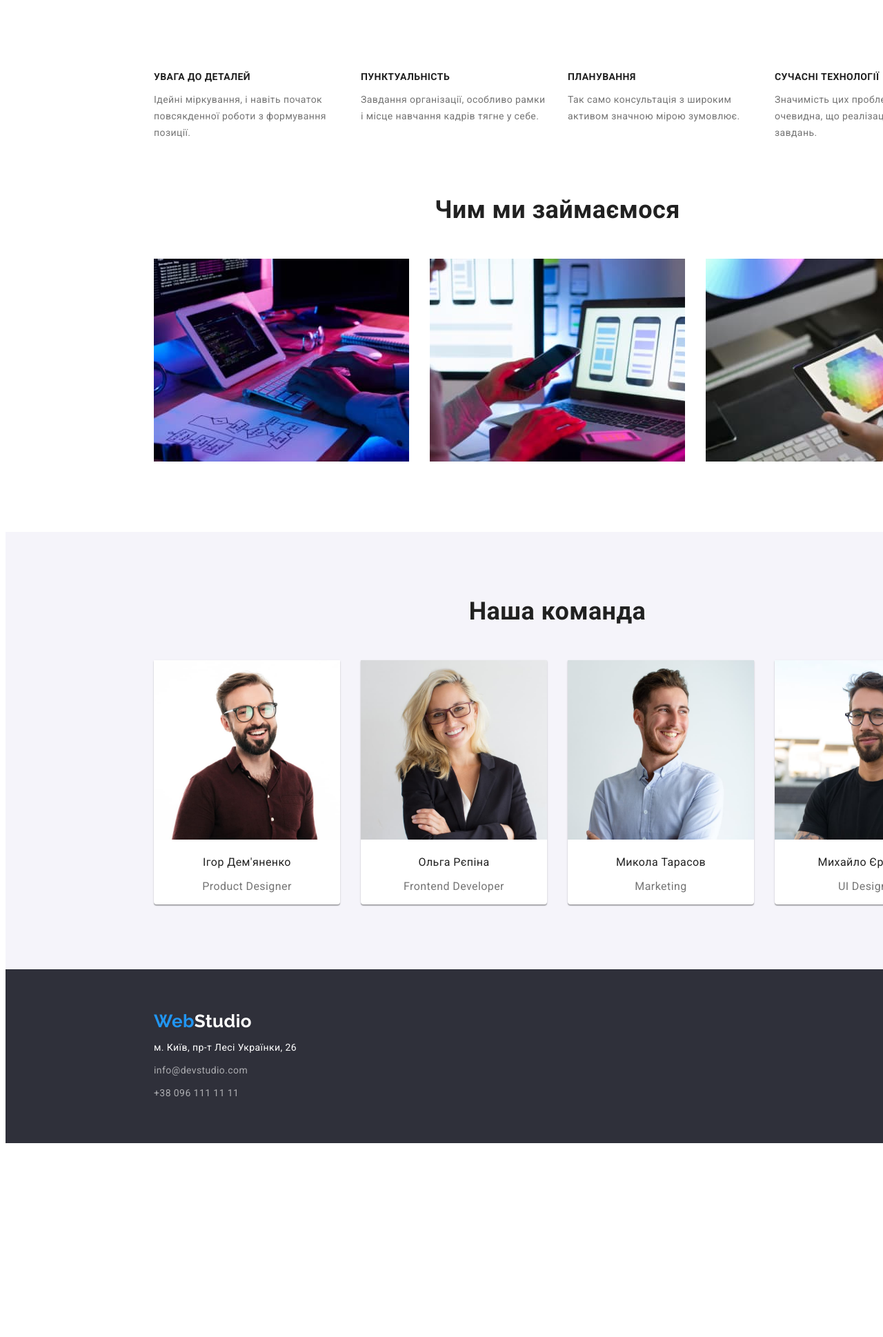
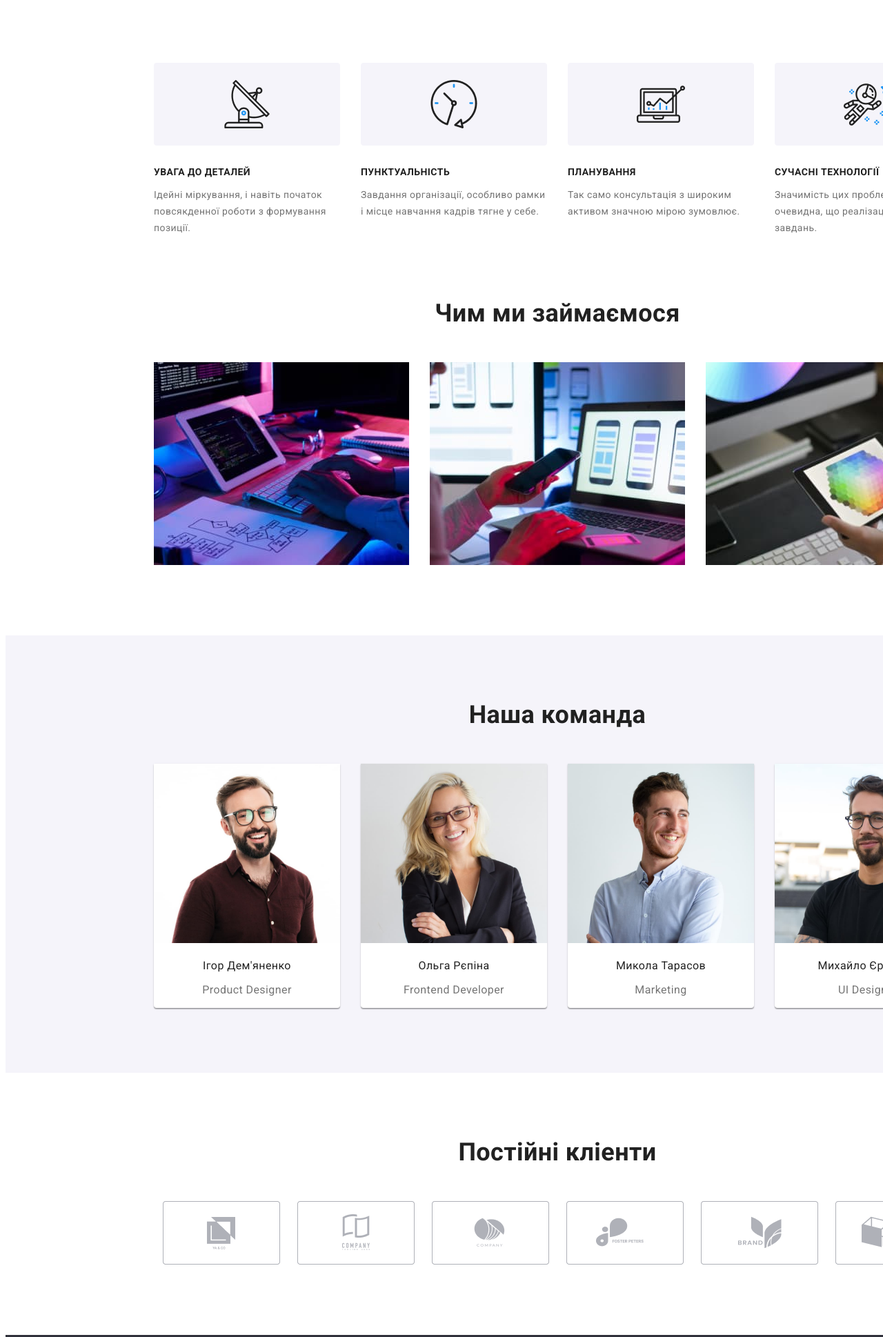
Before and after one commit to OlehMad/self-practice, a plain HTML site: page index.html in a window 1280 px wide. Shown: the part 692-2630 px from the top of the page at 69% size. Before the commit the page ends 2357 px from the top, so only its background shows below. Drawn offline with Linux system fonts and the light colour scheme.

Commit message:
Lesson 3-4

```diff
--- a/index.html
+++ b/index.html
@@ -51,32 +51,40 @@
       <!-- Features -->
       <section class="features">
         <ul class="list">
-          <li>
+          <li class="attantion">
+            <div class="card-inner-position">
               <h2>УВАГА ДО ДЕТАЛЕЙ</h2>
               <p>
                 Ідейні міркування, і навіть початок повсякденної роботи з
                 формування позиції.
               </p>
+            </div>
           </li>
-          <li>
+          <li class="punctuality">
+            <div class="card-inner-position">
               <h2>ПУНКТУАЛЬНІСТЬ</h2>
               <p>
-              Завдання організації, особливо рамки і місце навчання кадрів тягне
-              у себе.
+                Завдання організації, особливо рамки і місце навчання кадрів
+                тягне у себе.
               </p>
+            </div>
           </li>
-          <li>
+          <li class="planing">
+            <div class="card-inner-position">
               <h2>ПЛАНУВАННЯ</h2>
               <p>
                 Так само консультація з широким активом значною мірою зумовлює.
               </p>
+            </div>
           </li>
-          <li>
+          <li class="card-technology">
+            <div class="card-inner-position">
               <h2>СУЧАСНІ ТЕХНОЛОГІЇ</h2>
               <p>
-              Значимість цих проблем настільки очевидна, що реалізація планових
-              завдань.
+                Значимість цих проблем настільки очевидна, що реалізація
+                планових завдань.
               </p>
+            </div>
           </li>
         </ul>
       </section>
@@ -156,6 +164,41 @@
           </li>
         </ul>
       </section>
+      <section class="clients">
+        <h2>Постійні кліенти</h2>
+        <ul class="logo-company list">
+          <li>
+            <a href="" class="link"
+              ><img src="./images/Client 1.png" alt="logo YA & CO"
+            /></a>
+          </li>
+          <li>
+            <a href="" class="link"
+              ><img src="./images/Client 2.png" alt="logo Company"
+            /></a>
+          </li>
+          <li>
+            <a href="" class="link"
+              ><img src="./images/Client 3.png" alt="logo Company"
+            /></a>
+          </li>
+          <li>
+            <a href="" class="link"
+              ><img src="./images/Client 4.png" alt="logo Foster Peters"
+            /></a>
+          </li>
+          <li>
+            <a href="" class="link"
+              ><img src="./images/Client 5.png" alt="logo Brand"
+            /></a>
+          </li>
+          <li>
+            <a href="" class="link"
+              ><img src="./images/Client 6.png" alt="logo Company"
+            /></a>
+          </li>
+        </ul>
+      </section>
     </main>
     <footer>
       <div class="footer">
--- a/styles/style.css
+++ b/styles/style.css
@@ -10,6 +10,7 @@
   --footer-color-text: rgba(255, 255, 255, 0.6);
   --border-color: #eeeeee;
   --underline-header-color: #ececec;
+  --clients-block-color: #afb1b8;
 }
 
 body {
@@ -35,6 +36,7 @@ a {
 
 .header {
   height: 80px;
+  width: 1600px;
   margin: 0;
   border-bottom: 1px solid var(--underline-header-color);
 }
@@ -116,7 +118,7 @@ a {
   /* position: relative;
   top: 0px;
   right: 10px; */
-  background-color: var(--footer-color);
+  background: url(../images/hero-bgd.jpg);
 }
 
 .button {
@@ -151,26 +153,51 @@ a {
 
 /* Features */
 
+.features {
+  margin: 94px 215px;
+  width: 1170px;
+  height: 248px;
+}
+
 .features h2 {
   color: var(--secondary-black-color);
   font-size: 14px;
   line-height: 1.17;
 }
 
-.features li {
-  flex: 0 1 270px;
-}
-
-.features {
-  margin: 94px 215px;
-  width: 1170px;
-  height: 98px;
-}
-
 .features .list {
   display: flex;
   justify-content: flex-start;
   gap: 30px;
+}
+
+.features li {
+  flex: 0 1 270px;
+  height: 248px;
+}
+
+.attantion {
+  background-image: url(../images/attantion.png);
+  background-repeat: no-repeat;
+}
+
+.punctuality {
+  background-image: url(../images/punctuality.png);
+  background-repeat: no-repeat;
+}
+
+.planing {
+  background-image: url(../images/planing.png);
+  background-repeat: no-repeat;
+}
+
+.card-technology {
+  background-image: url(../images/modern-technology.png);
+  background-repeat: no-repeat;
+}
+
+.card-inner-position {
+  margin-top: 150px;
 }
 
 /* What we do */
@@ -235,6 +262,29 @@ a {
   box-shadow: 0px 1px 3px rgba(0, 0, 0, 0.12), 0px 1px 1px rgba(0, 0, 0, 0.14),
     0px 2px 1px rgba(0, 0, 0, 0.2);
 }
+
+/* Clients */
+
+.clients {
+  width: 1170px;
+  padding: 94px 215px;
+}
+
+.clients h2 {
+  color: var(--secondary-black-color);
+  font-size: 36px;
+  line-height: 1.17;
+  text-align: center;
+  padding: 0;
+  margin: 0;
+}
+
+.logo-company {
+  padding-top: 50px;
+  display: flex;
+  justify-content: space-around;
+}
+
 /* Footer */
 
 .footer {
@@ -314,6 +364,7 @@ a {
   color: var(--primary-white-color);
   border-radius: 4px;
   padding: 6px 22px;
+  transition: 600ms;
 }
 
 .project h2 {
```
Also changed, not shown: pages/portfolio.html (+0 -6 lines), images/Client 1.png (added), images/Client 2.png (added), images/Client 3.png (added), images/Client 4.png (added), images/Client 5.png (added), images/Client 6.png (added), images/attantion.png (added), images/hero-bgd.jpg (added), images/modern-technology.png (added), images/planing.png (added), images/punctuality.png (added). Lines whose indentation alone changed are shown as unchanged.
